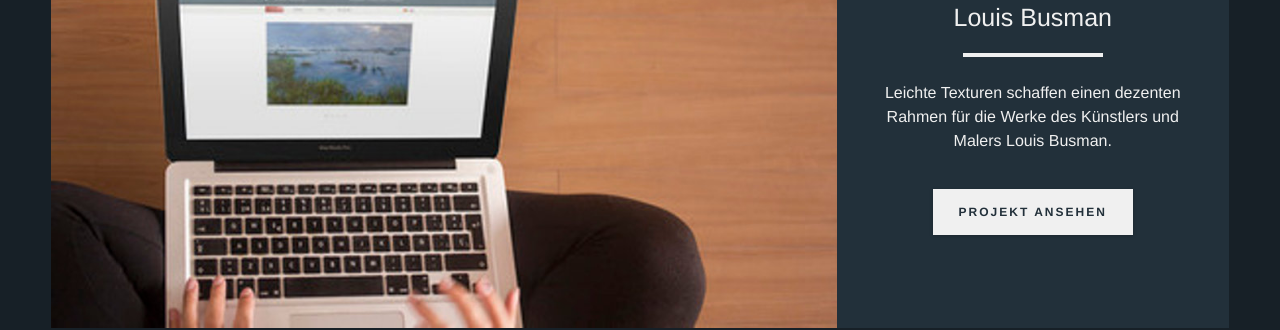
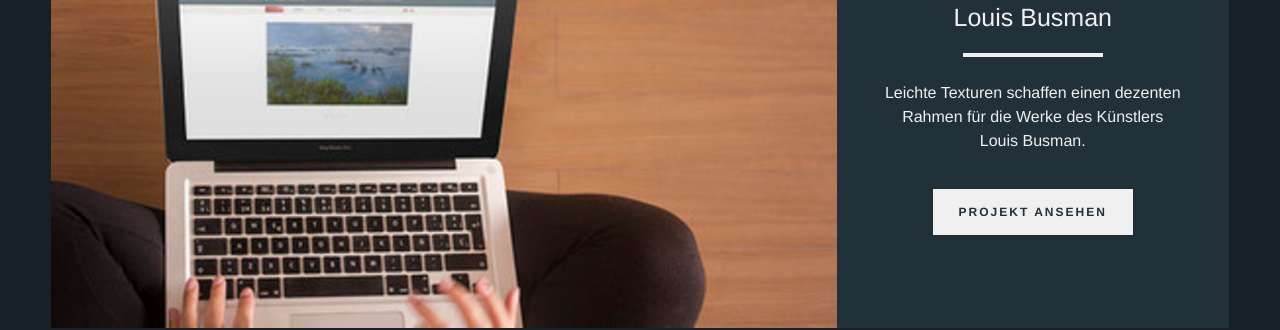
Before and after one commit to rschach/ichzweinull, a Jekyll site: the page built from index.html, in a window 1280 px wide and 900 px high, scrolled down 1158 px. Shown: the part 176-506 px from the top of the window. Built offline with Jekyll 4.4.1, drawn with Linux system fonts in a browser that asks for light colours; nearby versions of some CDN libraries; some web fonts are replaced.

Commit message:
Project descriptions

```diff
--- a/_data/settings.yml
+++ b/_data/settings.yml
@@ -6,7 +6,7 @@ menu:
 
 projects:
 - {title: Personal Excellence, image: personal-excellence.jpg, folder: 'project-1', header: 'project-1', text: 'Umfangreiches responsives Webdesign für eine Berliner Personalberatung mit integrierter Stellenbörse.'}
-- {title: Louis Busman, image: louis-busman.jpg, folder: 'project-2', header: 'project-2', text: 'Leichte Texturen schaffen einen dezenten Rahmen für die Werke des Künstlers und Malers Louis Busman.'}
+- {title: Louis Busman, image: louis-busman.jpg, folder: 'project-2', header: 'project-2', text: 'Leichte Texturen schaffen einen dezenten Rahmen für die Werke des Künstlers Louis Busman.'}
 - {title: Kleine Nachtrevue, image: kleine-nachtrevue.jpg, folder: 'project-3', header: 'project-3', text: 'Ein erfolgreiches frisches Branding und responsives Webdesign für das Berliner Burlesque-Theater.'}
 
 clients:
--- a/projects/project-3.html
+++ b/projects/project-3.html
@@ -1 +1 @@
-<p>Mein Konzept für die Website des Burlesque-Theaters war, auf alle gestalterischen Klischees des Genres zu verzichten. So erstellte ich ein klares, frisches Farbschema und wählte eine geometrische, aber weiche Hausschrift. Der Erfolg nach dem Launch und ein volles Haus haben mein Konzept bestätigt.</p>
+<p>Mein Konzept für die Website des Burlesque-Theaters war von vornherein ein klares Layout, das die Inhalte in den Mittelpunkt stellt. Ich erstellte ein frisches Farbschema und wählte mit Harmonia Sans eine geometrische, aber weiche Hausschrift. Der Erfolg nach dem Launch und ein volles Haus haben mein Konzept bestätigt.</p>
```
